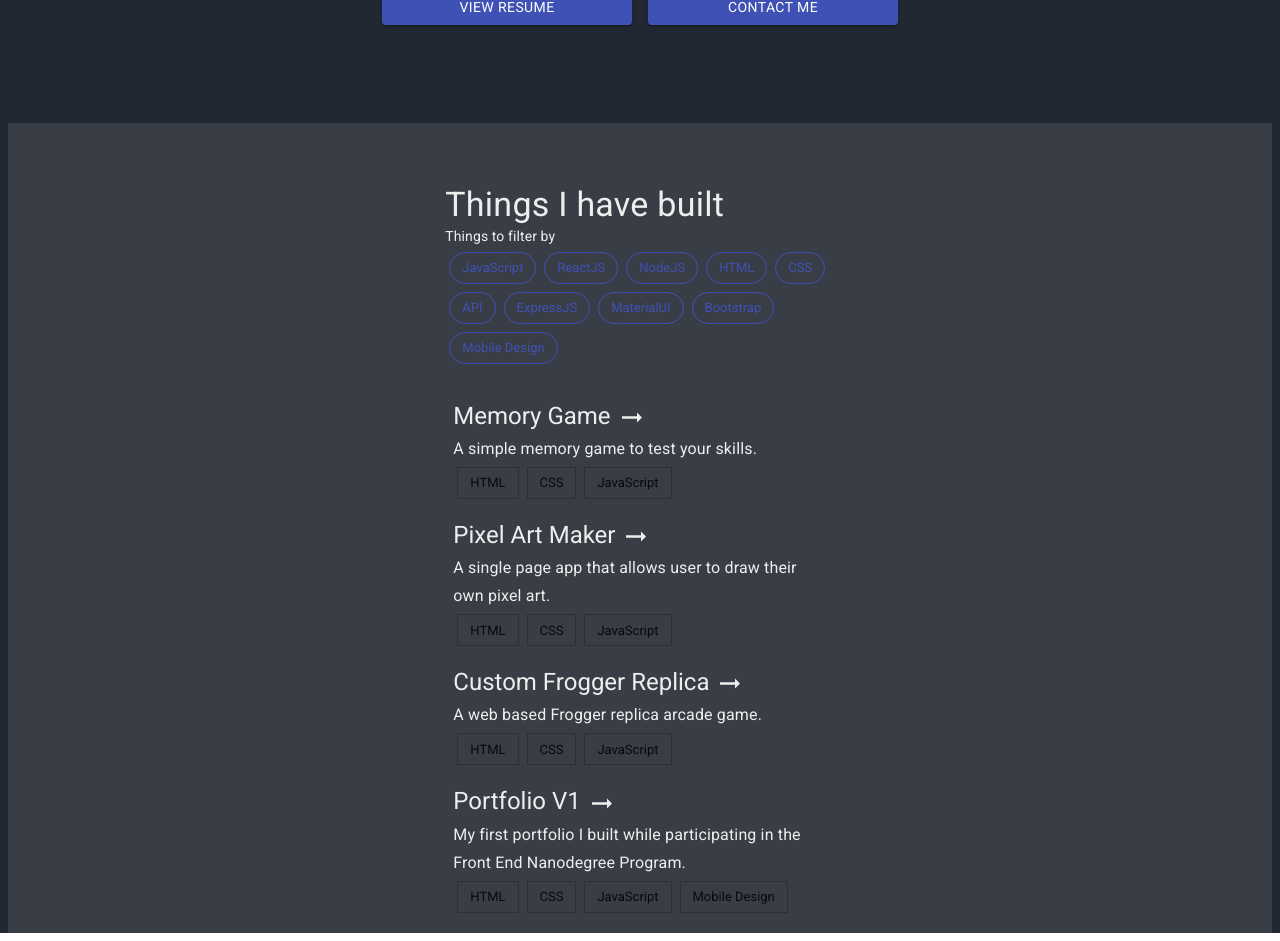
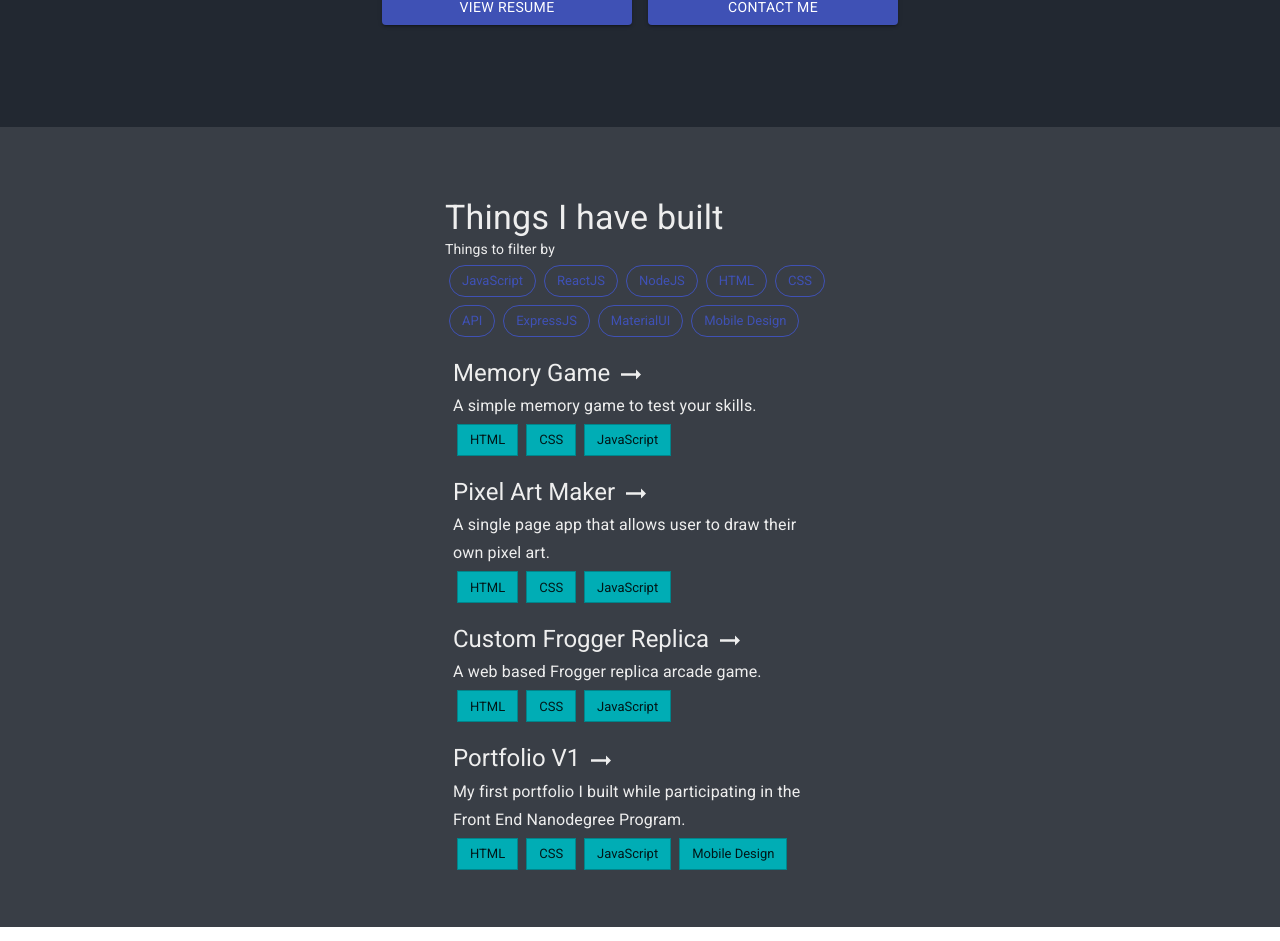
Before and after one commit to baoquandinh/portofolio, a React (Create React App) app: page / in a window 1280 px wide. Shown: the part 1497-2438 px from the top of the page. Built offline with nearby package versions, Linux system fonts and the light colour scheme.

Commit message:
Added background color to chips on project. Added project filter.

```diff
--- a/src/components/Project.jsx
+++ b/src/components/Project.jsx
@@ -12,7 +12,7 @@ const useStyle = makeStyles((theme) => ({
   chip: {
     margin: theme.spacing(0.5),
     borderRadius: 0,
-    // backgroundColor: '#00ADB5'
+    backgroundColor: '#00ADB5'
   },
   projectTitle: {
     cursor: "pointer",
--- a/src/components/Projects.jsx
+++ b/src/components/Projects.jsx
@@ -12,14 +12,21 @@ const useStyle = makeStyles((theme) => ({
   },
   container: {
     minHeight: "100vh",
-    backgroundColor: "#222831",
+    // backgroundColor: "#222831",
+    backgroundColor: "#393E46",
     color: "#EEEEEE",
     fontFamily: "Open Sans, sans-serif",
+    paddingTop: 55
   },
   gridContainer: {
-    minHeight: "100vh",
-    backgroundColor: "#393E46",
-    paddingTop: 45
+    padding: 15,
+  },
+  projectsContainer: {
+    // maxHeight: "700px",
+    // overflow: "auto"
+  },
+  projectTitleContainer: {
+    height: 240,
   },
   textContainer: {
     padding: "1.5em",
@@ -36,11 +43,10 @@ const chips = [
   { name: "API", selected: false },
   { name: "ExpressJS", selected: false },
   { name: "MaterialUI", selected: false },
-  { name: "Bootstrap", selected: false },
   { name: "Mobile Design", selected: false },
 ];
 
-const projects = [
+const myDefaultProjects = [
   {
     name: "Memory Game",
     description: "A simple memory game to test your skills.",
@@ -69,17 +75,36 @@ const projects = [
 
 export const Projects = () => {
   const classes = useStyle();
-  const [chipData, setChipData] = useState(chips);
+  const [selectedChips, setSelectedChips] = useState(chips);
+  const [projects, setProjects] = useState(myDefaultProjects);
 
   const handleChipClick = (selectedChip) => {
-    const newChipData = chipData.map((chip) => {
-      if (chip.name === selectedChip.name) {
-        chip.selected = !chip.selected;
+    setSelectedChips(
+      selectedChips.map((chip) => {
+        if (chip.name === selectedChip.name) {
+          chip.selected = !chip.selected;
+        }
+        return chip;
+      })
+    );
+    const projectChipFilter = selectedChips.filter((c) => c.selected === true);
+    if (projectChipFilter.length === 0) {
+      setProjects(myDefaultProjects);
+      return;
+    }
+    const newProjects = [];
+    myDefaultProjects.forEach((project) => {
+      const chips = project.chips;
+      for (let i = 0; i < projectChipFilter.length; i++) {
+        const filterChip = projectChipFilter[i].name;
+        if (chips.includes(filterChip)) {
+          newProjects.push(project);
+        }
       }
-      return chip;
     });
-    setChipData(newChipData);
+    setProjects(newProjects);
   };
+
   return (
     <Container id="projects-section" maxWidth="xl" className={classes.container}>
       <Grid
@@ -88,12 +113,19 @@ export const Projects = () => {
         direction="column"
         justifyContent="center"
         alignItems="center"
-        spacing={4}>
-        <Grid item container xs={12} md={4} direction="column" justifyContent="center">
+        spacing={2}>
+        <Grid
+          className={classes.projectTitleContainer}
+          item
+          container
+          xs={12}
+          md={4}
+          direction="column"
+          justifyContent="center">
           <Typography variant="h4">Things I have built</Typography>
           <Typography variant="subtitle2">Things to filter by</Typography>
           <Grid className={classes.chipContainer} item>
-            {chipData.map((chip, index) => (
+            {selectedChips.map((chip, index) => (
               <Chip
                 key={`${chip.name}-${index}`}
                 className={classes.chip}
@@ -107,7 +139,7 @@ export const Projects = () => {
             ))}
           </Grid>
         </Grid>
-        <Grid item container xs={12} md={4} direction="column" justifyContent="center" spacing={2}>
+        <Grid className={classes.projectsContainer} item container xs={12} md={4}  justifyContent="flex-start" spacing={2}>
           {projects.map((project, index) => (
             <Grid key={`${project.name}-${index}`} item>
               <Project
```
